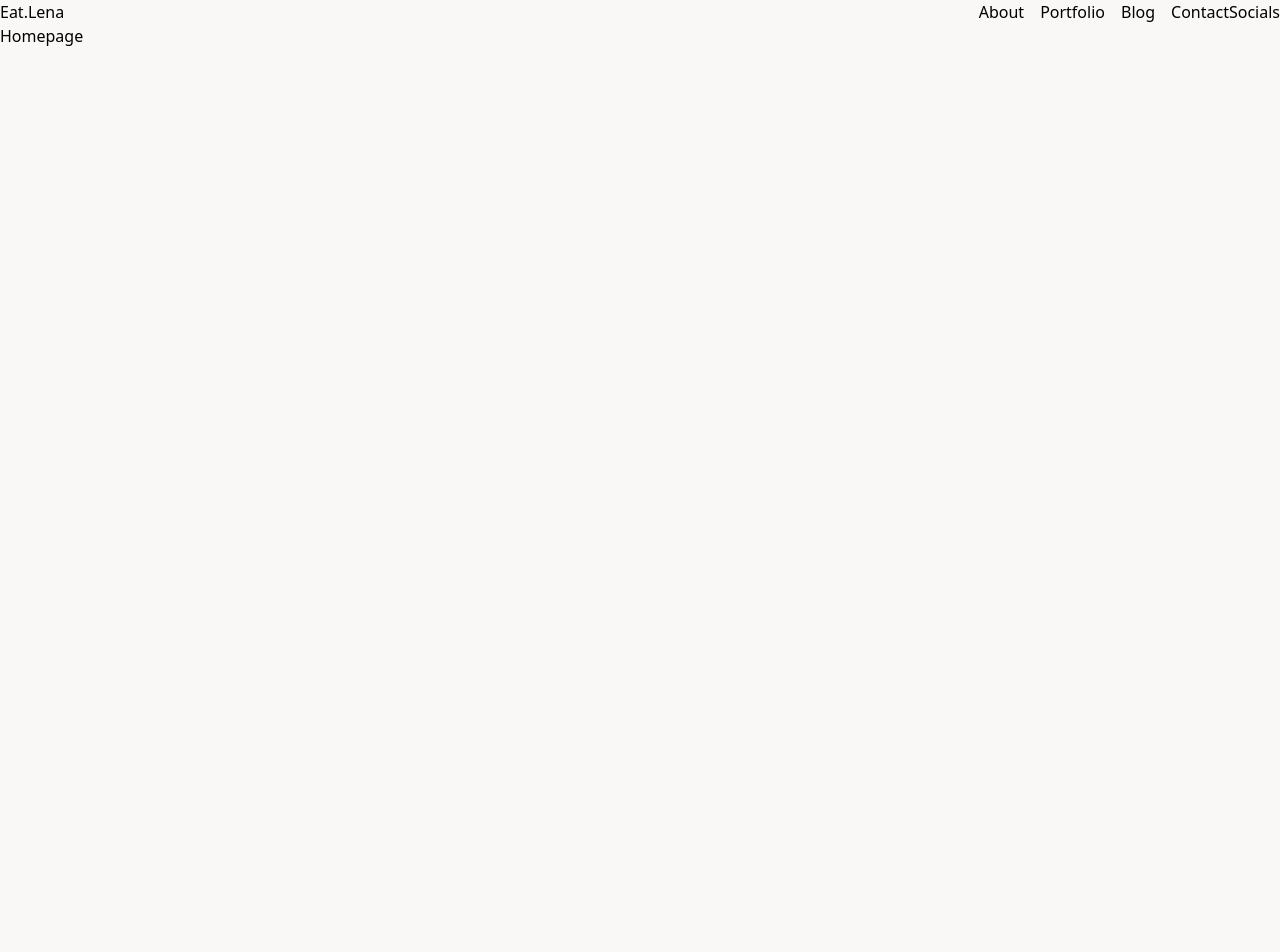
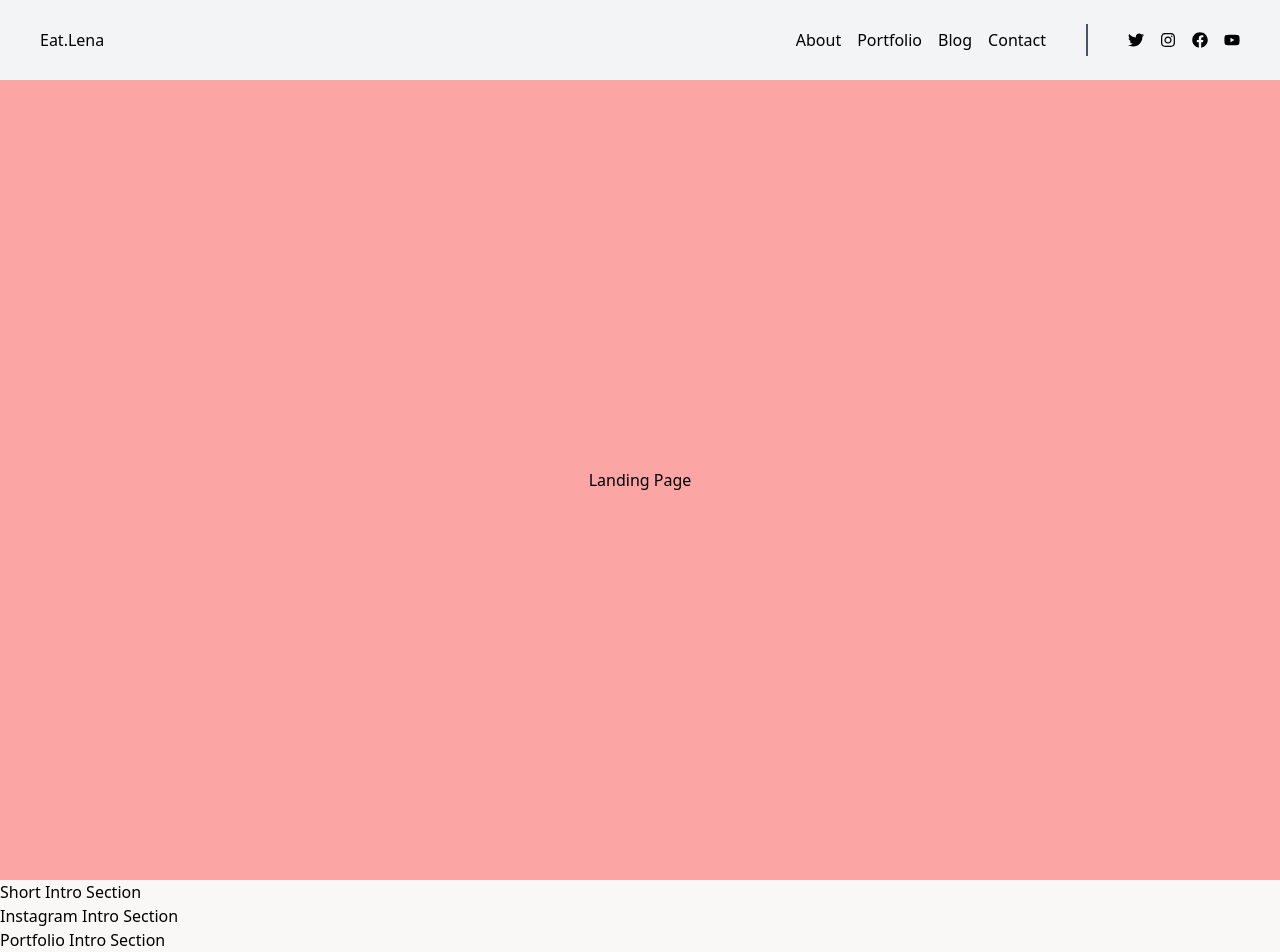
Before and after one commit to PLN2020/strapi-nextjs-blog, a Next.js app: page / in a window 1280 px wide. Shown: the top 952 px of the page. Before the commit the page ends 800 px from the top, so only its background shows below. Built offline with nearby package versions, Linux system fonts and the light colour scheme.

Commit message:
Updated navbar

```diff
--- a/app/contact/page.tsx
+++ b/app/contact/page.tsx
@@ -1,5 +1,12 @@
 export default function Page() {
-    <h1 className="container">
-        Contact
-    </h1>
+    return (
+        <div>
+            <h1 className="container">
+                Contact
+            </h1>
+            <p>
+                Lorem ipsum dolor sit amet consectetur adipisicing elit. Inventore quod necessitatibus dolorum nam sit pariatur, eveniet asperiores, est laborum maxime praesentium, repellat quibusdam. Dicta ut molestiae praesentium, necessitatibus voluptate repudiandae?
+            </p>
+        </div>
+    )
 }
--- a/app/layout.tsx
+++ b/app/layout.tsx
@@ -14,10 +14,7 @@ export default function RootLayout({
         */}
         <head />
         <body className='bg-[#f9f8f6]'>
-            <header>
-                <Navbar />
-            </header>
-
+            <Navbar />
             <div>{children}</div>
         </body>
     </html>
--- a/app/page.tsx
+++ b/app/page.tsx
@@ -1,9 +1,29 @@
+export default function Home() {
+    return (
+        <div>
+            <section className="h-screen bg-red-300 flex items-center justify-center">
+                Landing Page
+            </section>
 
+            <section>
+                Short Intro Section
+            </section>
 
-export default function Home() {
-  return (
-    <div>
-      Homepage
-    </div>
-  )
+            <section>
+                Instagram Intro Section
+            </section>
+
+            <section>
+                Portfolio Intro Section
+            </section>
+
+            <section>
+                Blog Intro Section
+            </section>
+
+            <section>
+                Contact Intro Section
+            </section>
+        </div>
+    )
 }
--- /dev/null
+++ b/components/nav-link.tsx
@@ -0,0 +1,5 @@
+export default function NavLink() {
+    return (
+        <div></div>
+    )
+}
--- a/components/navbar.tsx
+++ b/components/navbar.tsx
@@ -1,22 +1,28 @@
 import Link from "next/link";
+import { FaFacebook, FaInstagram, FaTwitter, FaYoutube } from 'react-icons/fa'
 
 export default function Navbar() {
     return (
-        <nav className="flex justify-between">
+        <nav className="sticky flex justify-between items-center top-0 h-[10vh] bg-gray-100 px-10">
             <div>
                 <Link href='/'>Eat.Lena</Link>
             </div>
 
-            <div className="flex">
-                <div className="flex space-x-4">
-                    <Link href=''>About</Link>
-                    <Link href=''>Portfolio</Link>
-                    <Link href=''>Blog</Link>
-                    <Link href=''>Contact</Link>
+            <div className="flex justify-center items-center">
+                <div className="flex space-x-4 mr-10">
+                    <Link href='/about'>About</Link>
+                    <Link href='/portfolio'>Portfolio</Link>
+                    <Link href='/blog'>Blog</Link>
+                    <Link href='/contact'>Contact</Link>
                 </div>
 
-                <div>
-                    Socials
+                <div className="border-l-2 border-gray-600 h-8" />
+
+                <div className="flex space-x-4 ml-10">
+                    <FaTwitter />
+                    <FaInstagram />
+                    <FaFacebook />
+                    <FaYoutube />
                 </div>
             </div>
         </nav>
--- a/package.json
+++ b/package.json
@@ -9,7 +9,7 @@
     "lint": "next lint"
   },
   "dependencies": {
-    "@iconscout/react-unicons": "^1.1.6",
+    "@next/font": "^13.0.6",
     "@types/node": "18.11.9",
     "@types/react": "18.0.25",
     "@types/react-dom": "18.0.9",
@@ -18,6 +18,7 @@
     "next": "13.0.5",
     "react": "18.2.0",
     "react-dom": "18.2.0",
+    "react-icons": "^4.7.1",
     "react-markdown": "^8.0.3",
     "remark": "^14.0.2",
     "remark-gfm": "^3.0.1",
```
Also changed, not shown: 1 other file (tests, documents, lock files or other folders).
